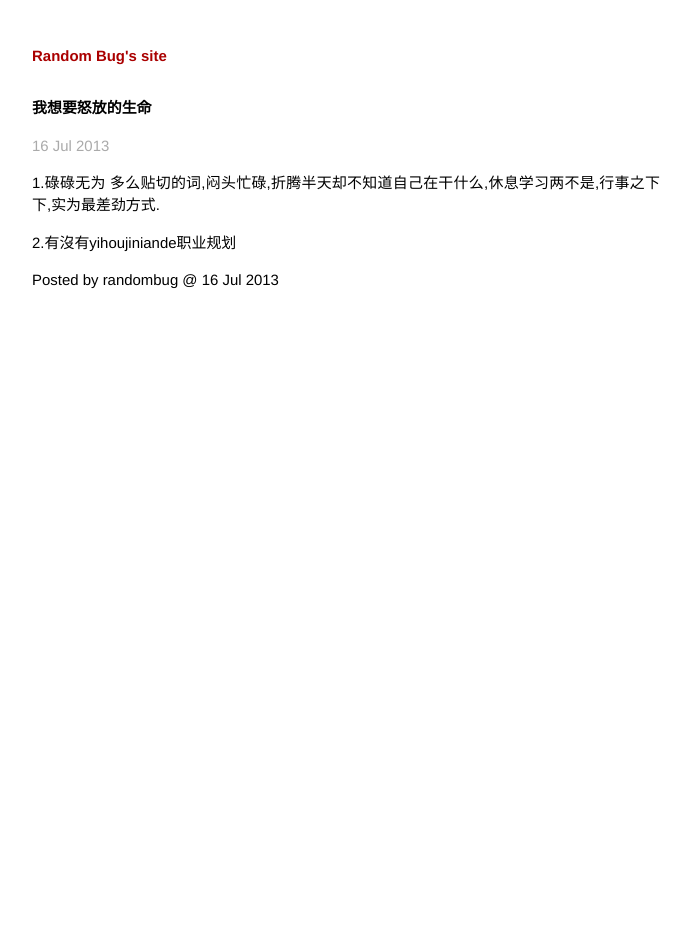
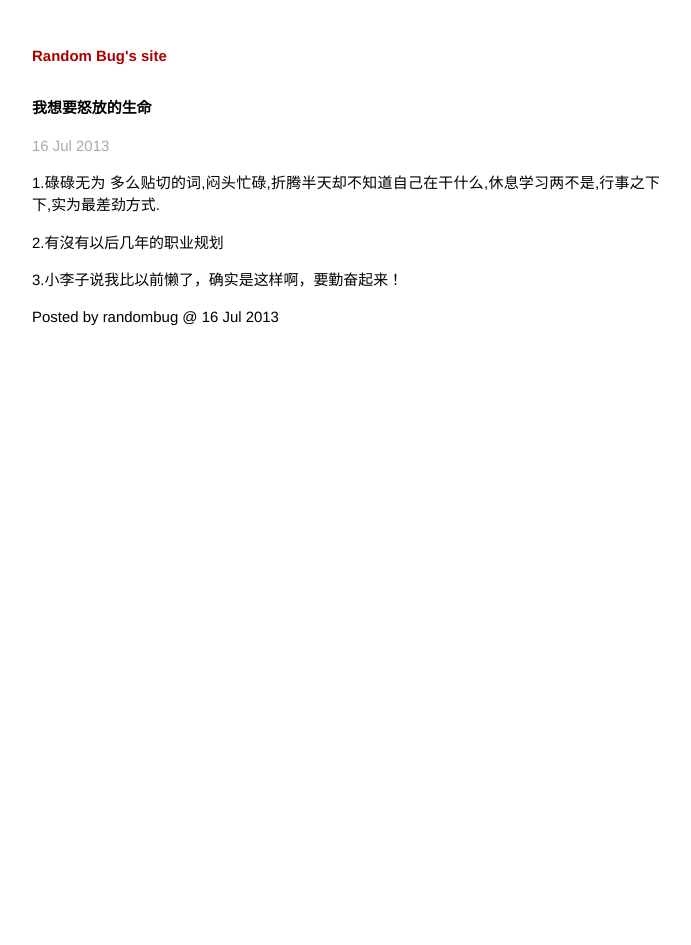
Before and after one commit to jfgong/jekyll_linteler, a Jekyll site: the page built from _posts/2013-07-16-I-wanna-blooming-life.markdown, in a window 1280 px wide. Shown: the whole page, without its empty margins (294-985 px from the left). Built offline with Jekyll 4.4.1, drawn with Linux system fonts in a browser that asks for light colours.

Commit message:
update file 2013-07-16-I-wanna-blooming-life.markdown

```diff
--- a/_posts/2013-07-16-I-wanna-blooming-life.markdown
+++ b/_posts/2013-07-16-I-wanna-blooming-life.markdown
@@ -6,6 +6,8 @@ title: 我想要怒放的生命
 1.碌碌无为
 多么贴切的词,闷头忙碌,折腾半天却不知道自己在干什么,休息学习两不是,行事之下下,实为最差劲方式.
 
-2.有沒有yihoujiniande职业规划
+2.有沒有以后几年的职业规划
+
+3.小李子说我比以前懒了，确实是这样啊，要勤奋起来！
 
 Posted by randombug @ {{ page.date | date_to_string }}
```
